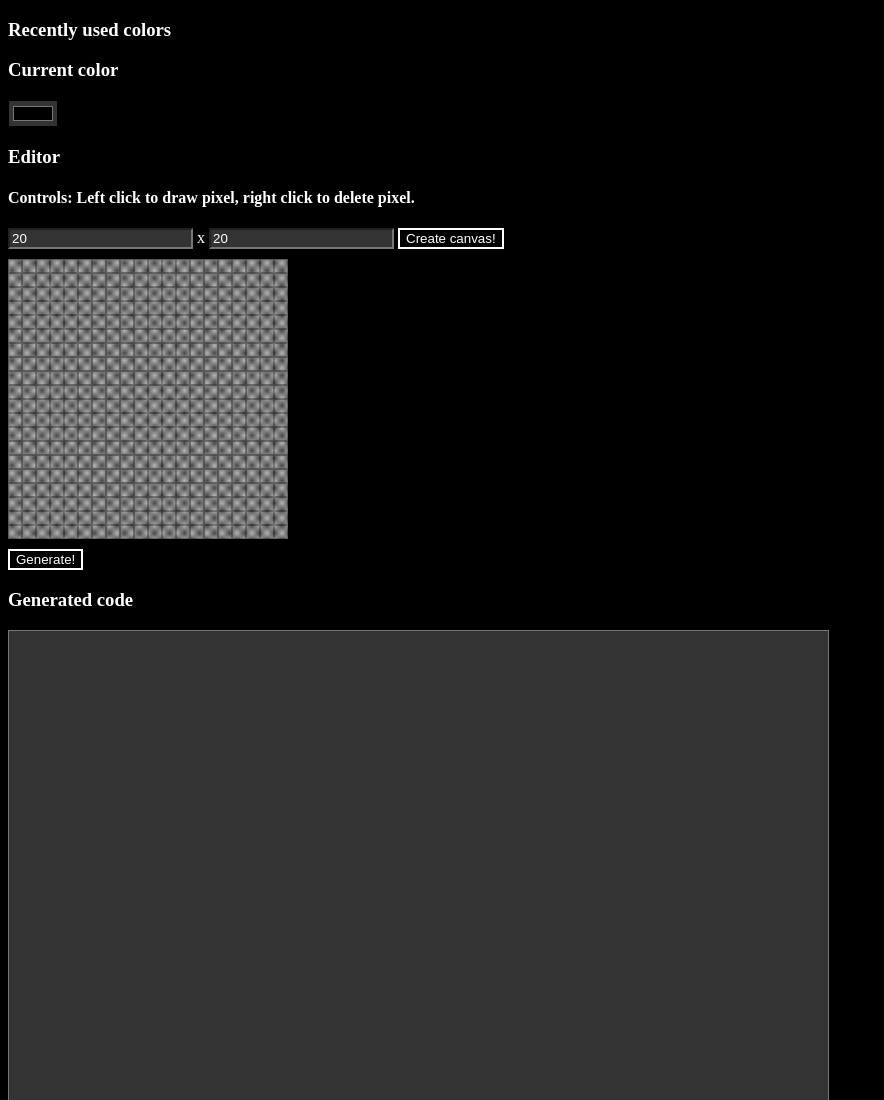
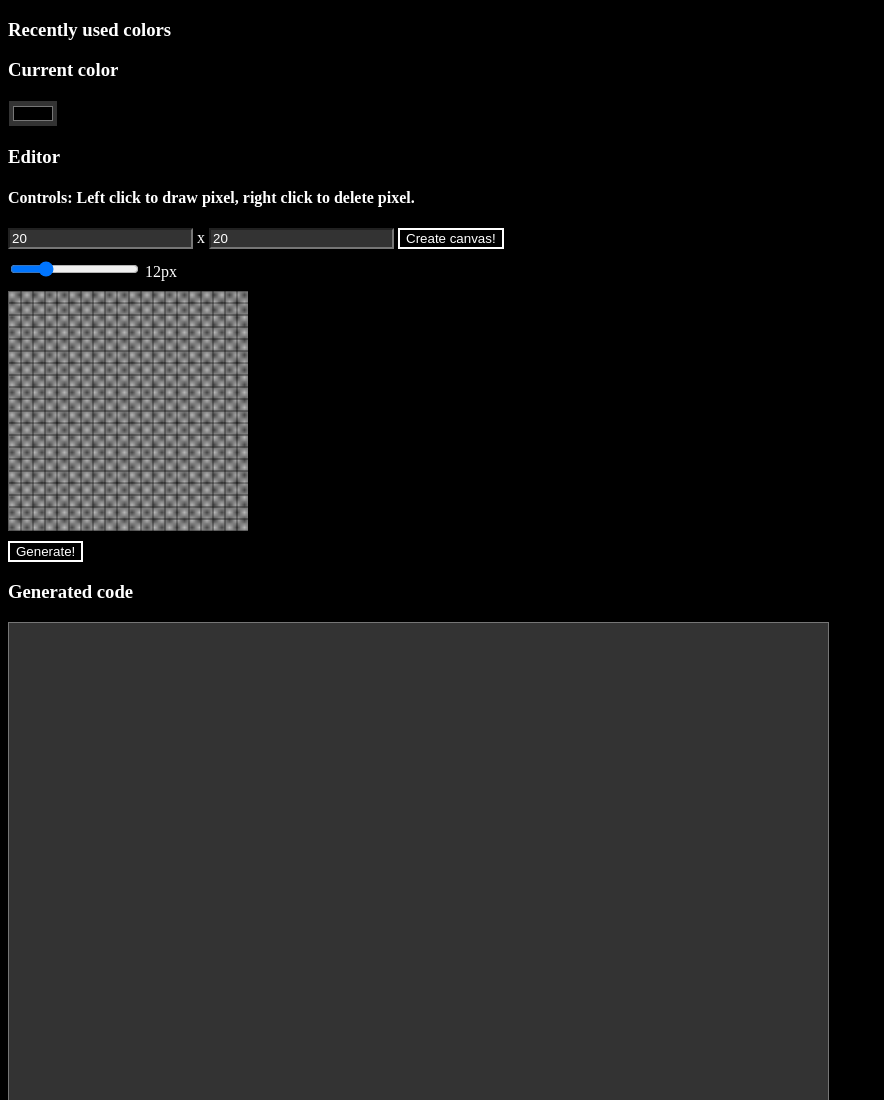
Before and after one commit to zsr2531/XpmEditor, a plain HTML site: page index.html in a window 1280 px wide. Shown: the top 1100 px of the page, without its empty margins (0-884 px from the left). Drawn offline with Linux system fonts and the light colour scheme.

Commit message:
Add zoom functionality

```diff
--- a/index.html
+++ b/index.html
@@ -27,6 +27,10 @@
       <input type="number" placeholder="Rows" id="row" value="20">
       <button onclick="createCanvas(false)">Create canvas!</button>
     </div>
+    <div>
+      <input oninput="onResolutionChanged()" type="range" id="scale" min="6" max="30" placeholder="Scale" value="12">
+      <span id="scale-text">12px</span>
+    </div>
     <div id="pixels"></div>
     <div class="toolbar">
       <span id="currCol" style="display: none;"></span>
--- a/script.js
+++ b/script.js
@@ -20,17 +20,12 @@ function onColorChange() {
 }
 
 function createCanvas(bypass) {
-  if (bypass === undefined) {
-    if (!confirm("Are you sure you want to create a new canvas? This operation will clear the canvas"))
-      return;
-  }
+  if (!bypass && !confirm("Are you sure you want to create a new canvas? This operation will clear the canvas"))
+    return;
 
   const cols = document.getElementById("col").value;
   const rows = document.getElementById("row").value;
   const grid = document.getElementById("pixels");
-
-  grid.style.gridTemplateRows = `repeat(${rows}, 14px)`;
-  grid.style.gridTemplateColumns = `repeat(${cols}, 14px)`;
 
   grid.innerHTML = "";
 
@@ -39,8 +34,6 @@ function createCanvas(bypass) {
     const item = document.createElement("button");
     item.style.backgroundColor = "transparent";
     item.style.border = "1px solid rgba(0,0,0,0.3)";
-    item.style.width = "14px";
-    item.style.height = "14px";
     item.style.outline = "none";
     item.onmouseover = function(e) {
       if (e.buttons === 1)
@@ -55,6 +48,7 @@ function createCanvas(bypass) {
 
   document.getElementById("currCol").innerHTML = cols;
   document.getElementById("currRow").innerHTML = rows;
+  onResolutionChanged();
 }
 
 function fill(pixel) {
@@ -139,3 +133,16 @@ function generate() {
   const final = header + content + footer;
   document.getElementById("code").innerHTML = final;
 }
+
+function onResolutionChanged() {
+  const txt = document.getElementById("scale-text");
+  const slider = document.getElementById("scale");
+  const value = slider.value;
+
+  txt.innerText = `${value}px`;
+  const grid = document.getElementById("pixels");
+  const cols = document.getElementById("col").value;
+  const rows = document.getElementById("row").value;
+  grid.style.gridTemplateColumns = `repeat(${cols}, ${value}px)`;
+  grid.style.gridTemplateRows = `repeat(${rows}, ${value}px)`;
+}
```
